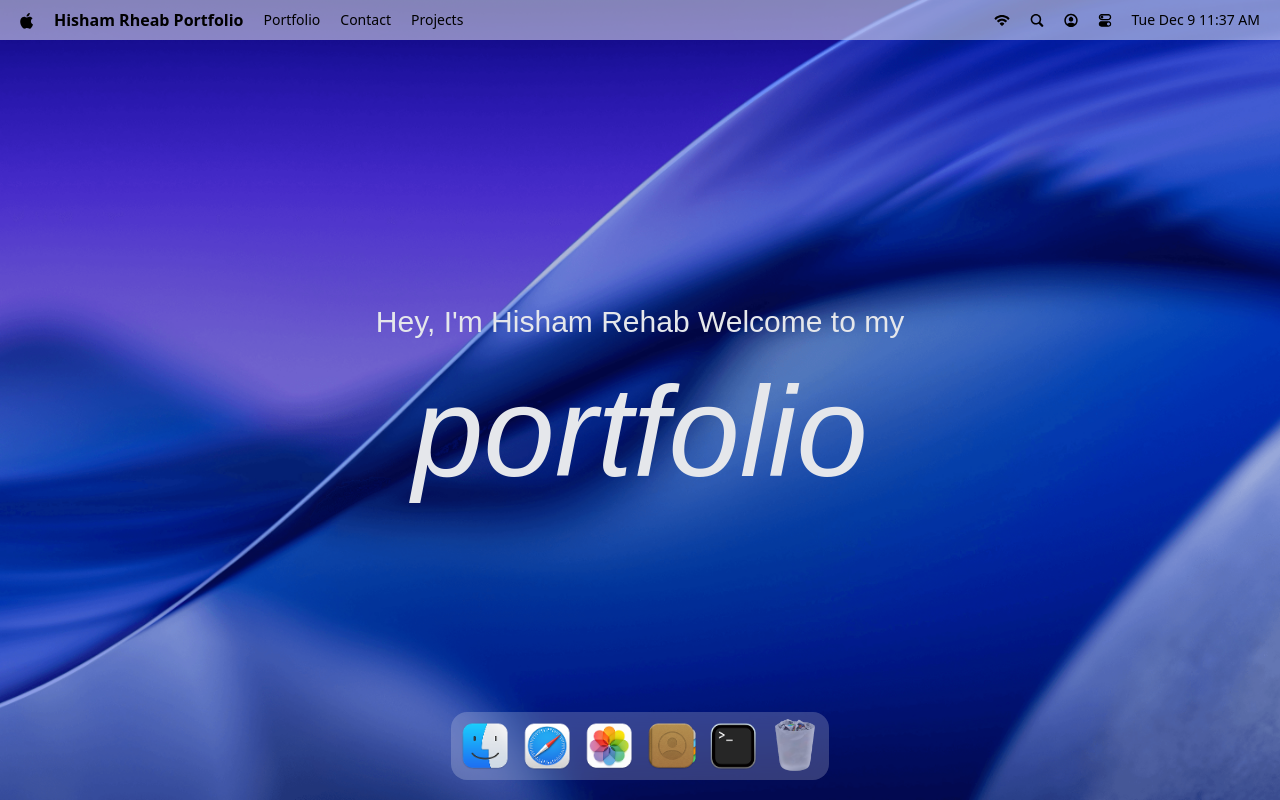
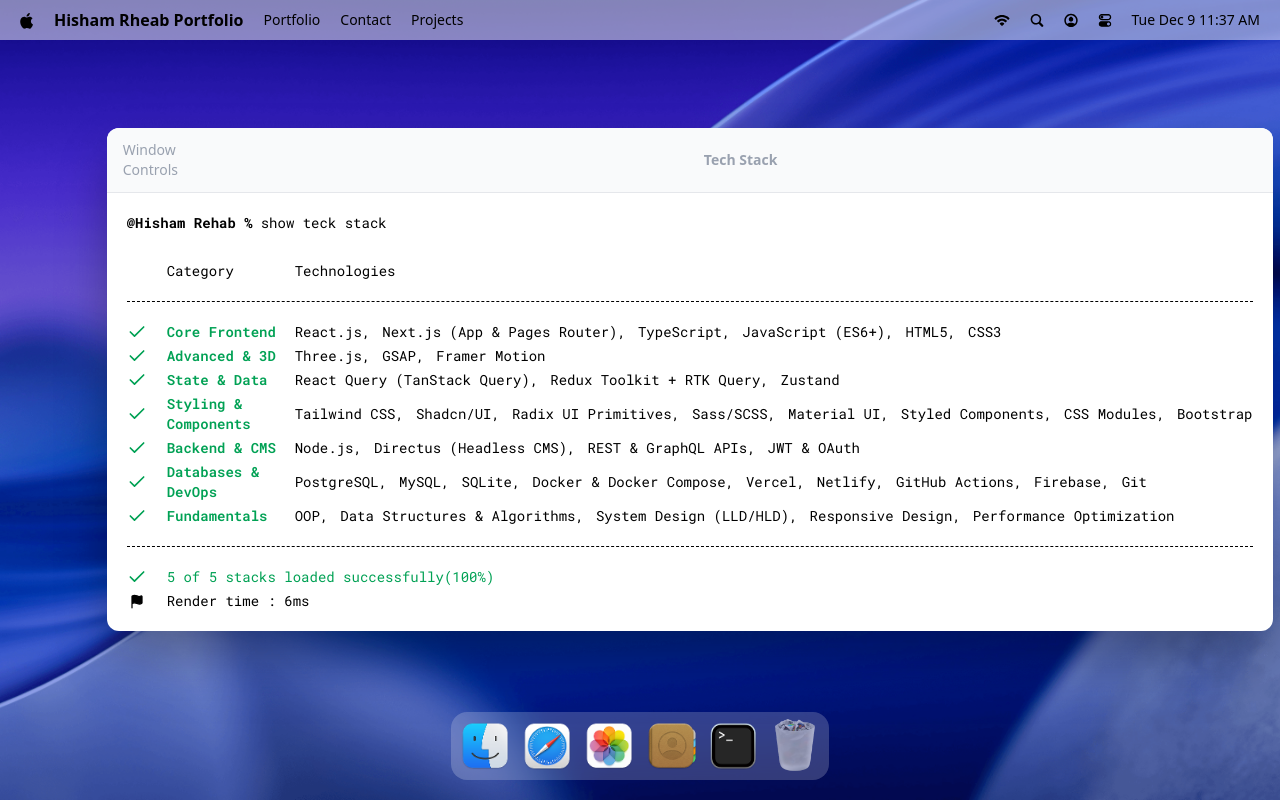
Before and after one commit to hishamrehab/os-portfolio, a React (Vite) app: page / in a window 1280 px wide. Built offline with nearby package versions, Linux system fonts and the light colour scheme; a web font is replaced by a local one.

Commit message:
Teck Stack Skills

```diff
--- a/src/App.jsx
+++ b/src/App.jsx
@@ -1,10 +1,17 @@
-import { Navbar , Welcome , Dock} from "./components"
+import { Navbar , Welcome , Dock } from "./components"
+import gsap from "gsap"
+import { Draggable }from "gsap/Draggable"
+import { Terminal } from "./windows"
+
+gsap.registerPlugin(Draggable)
 const App = () => {
   return (
   <main>
     <Navbar />
     <Welcome />
     <Dock />
+
+    <Terminal />
   </main>
   )
 }
--- a/src/constants/index.js
+++ b/src/constants/index.js
@@ -78,3 +78,36 @@ export const WINDOW_CONFIG = {
   txtfile: { isOpen: false, zIndex: INITIAL_Z_INDEX, data: null },
   imgfile: { isOpen: false, zIndex: INITIAL_Z_INDEX, data: null },
 };
+
+
+
+export const techStack = [
+  {
+    category: "Core Frontend",
+    items: ["React.js", "Next.js (App & Pages Router)", "TypeScript", "JavaScript (ES6+)", "HTML5", "CSS3"],
+  },
+  {
+    category: "Advanced & 3D",
+    items: ["Three.js", "GSAP", "Framer Motion"],
+  },
+  {
+    category: "State & Data",
+    items: ["React Query (TanStack Query)", "Redux Toolkit + RTK Query", "Zustand"],
+  },
+  {
+    category: "Styling & Components",
+    items: ["Tailwind CSS", "Shadcn/UI", "Radix UI Primitives", "Sass/SCSS", "Material UI", "Styled Components", "CSS Modules", "Bootstrap"],
+  },
+  {
+    category: "Backend & CMS",
+    items: ["Node.js", "Directus (Headless CMS)", "REST & GraphQL APIs", "JWT & OAuth"],
+  },
+  {
+    category: "Databases & DevOps",
+    items: ["PostgreSQL", "MySQL", "SQLite", "Docker & Docker Compose", "Vercel", "Netlify", "GitHub Actions", "Firebase", "Git"],
+  },
+  {
+    category: "Fundamentals",
+    items: ["OOP", "Data Structures & Algorithms", "System Design (LLD/HLD)", "Responsive Design", "Performance Optimization"],
+  },
+];
--- /dev/null
+++ b/src/hoc/WindowWrapper.jsx
@@ -0,0 +1,25 @@
+import { useRef } from "react";
+import useWindowStore from "../store/Window";
+
+const WindowWrapper = (Component  , windowKey ) => {
+    const Wrapped = (props) => {
+    const {focusWindow , windows} = useWindowStore();
+    const {isOpen , zIndex } = windows[windowKey];
+    const ref = useRef(null);
+
+ return <section id={windowKey} ref={ref} style={{
+    zIndex
+      }} className="absolute">
+      <Component {...props} />
+      </section>
+    };
+
+
+    Wrapped.displayName =
+     `WindowWrapper(${Component.displayName || Component.name || "Component"})`;
+
+  return Wrapped;
+
+}
+
+export default WindowWrapper
--- a/src/index.css
+++ b/src/index.css
@@ -100,3 +100,116 @@ body {
       }
     }
   }
+
+
+
+  #window-controls {
+    @apply flex gap-2;
+
+    .close {
+      @apply size-3.5 rounded-full bg-[#ff6157] cursor-pointer;
+    }
+
+    .minimize {
+      @apply size-3.5 rounded-full bg-[#ffc030];
+    }
+
+    .maximize {
+      @apply size-3.5 rounded-full bg-[#2acb42];
+    }
+  }
+
+  #window-header {
+    @apply flex items-center justify-between px-4 py-3 rounded-t-lg bg-gray-50 border-b border-gray-200 select-none text-sm text-gray-400;
+  }
+
+  #safari {
+    @apply w-4xl absolute top-40 left-2/12 bg-white shadow-2xl drop-shadow-2xl rounded-xl overflow-hidden;
+
+    .search {
+      @apply flex items-center gap-3 w-2/3 bg-white border border-gray-300 rounded-lg px-3 py-2;
+
+      input {
+        @apply placeholder:text-gray-400;
+      }
+    }
+
+    .blog {
+      @apply bg-white p-10 max-w-3xl mx-auto;
+
+      h2 {
+        @apply text-xl font-bold text-pink-600 mb-10;
+      }
+
+      .blog-post {
+        @apply grid grid-cols-12 space-x-5;
+
+        img {
+          @apply size-full rounded-md object-cover;
+        }
+
+        .content {
+          @apply col-span-10 space-y-3;
+
+          p {
+            @apply text-xs text-gray-500;
+          }
+
+          h3 {
+            @apply font-semibold text-base text-gray-800;
+          }
+
+          a {
+            @apply text-blue-600 text-xs hover:underline flex items-center gap-3;
+          }
+        }
+      }
+    }
+  }
+
+  #terminal {
+    @apply w-auto h-auto absolute top-32 left-1/12 bg-white shadow-2xl drop-shadow-2xl rounded-xl overflow-hidden;
+
+    h2 {
+      @apply font-bold text-sm text-center w-full;
+    }
+
+    .techstack {
+      @apply text-sm font-roboto p-5;
+
+      .label {
+        @apply flex items-center ms-10 mt-7;
+      }
+
+      .content {
+        @apply py-5 my-5 border-y border-dashed space-y-1;
+
+        li {
+          .check {
+            @apply text-[#00A154] w-5;
+          }
+
+          h3 {
+            @apply font-semibold text-[#00A154] w-32 ms-5;
+          }
+
+          ul {
+            @apply flex items-center gap-3;
+          }
+        }
+      }
+    }
+  }
+
+
+  .footnote {
+        @apply text-[#00A154] space-y-1;
+
+        p {
+          @apply flex items-center;
+
+          svg {
+            @apply w-5 me-5;
+          }
+        }
+      }
--- /dev/null
+++ b/src/windows/Terminal.jsx
@@ -0,0 +1,64 @@
+import { Check, Flag } from "lucide-react";
+import { techStack } from "../constants";
+import WindowWrapper from "../hoc/WindowWrapper"
+
+const Terminal = () => {
+  return (
+    <>
+    <div id="window-header">
+    <p>Window Controls</p>
+    <h2>Tech Stack </h2>
+    </div>
+
+
+    <div className="techstack">
+        <p>
+         <span className="font-bold pr-2">
+           @Hisham Rehab %
+            </span>
+          show teck stack
+        </p>
+
+        <div className="label">
+            <p className="w-32">Category</p>
+            <p>Technologies</p>
+        </div>
+
+        <ul className="content">
+          {techStack.map(({ category, items }) => (
+            <li key={category} className="flex items-center">
+               <Check className="check" size={20}/>
+               <h3>{category}</h3>
+               <ul>
+                {items.map((item, index) => (
+                <li key={index} className="flex items-center">
+                   {item}{index < items.length - 1 ? ",": ""}
+                </li>
+             ))}
+               </ul>
+            </li>
+          ))}
+        </ul>
+
+
+
+
+        <div className="footnote">
+       <p>
+        <Check size={20} /> 5 of 5 stacks loaded successfully(100%)
+       </p>
+
+       <p className="text-black">
+        <Flag size={15} fill="balck"/>
+        Render time : 6ms
+       </p>
+        </div>
+    </div>
+    </>
+  )
+}
+
+const TerminalWindow = WindowWrapper(Terminal , "terminal");
+
+
+export default TerminalWindow
--- /dev/null
+++ b/src/windows/index.js
@@ -0,0 +1,3 @@
+import Terminal from "./Terminal";
+
+export {Terminal};
```
Also changed, not shown: 1 other file (tests, documents, lock files or other folders).
